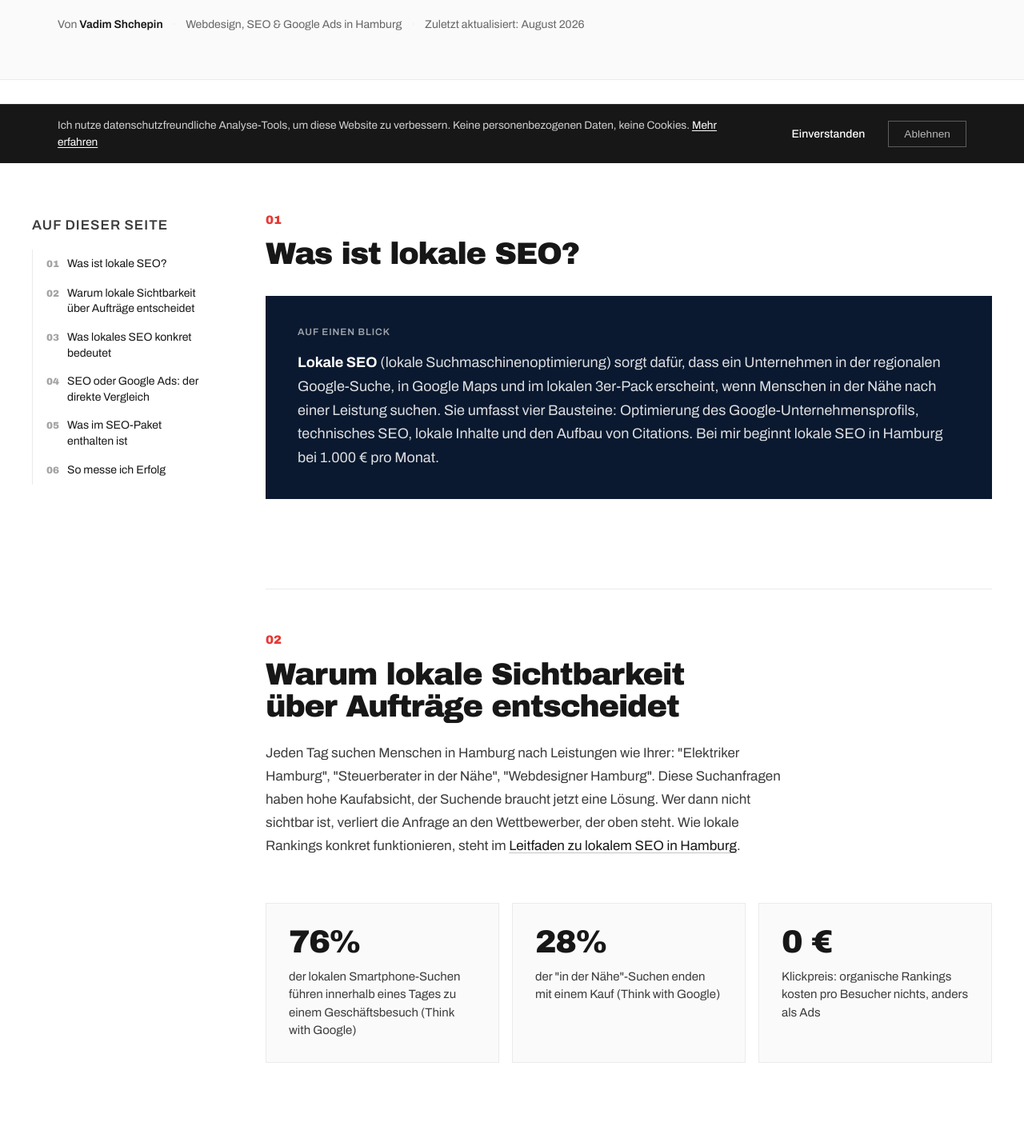
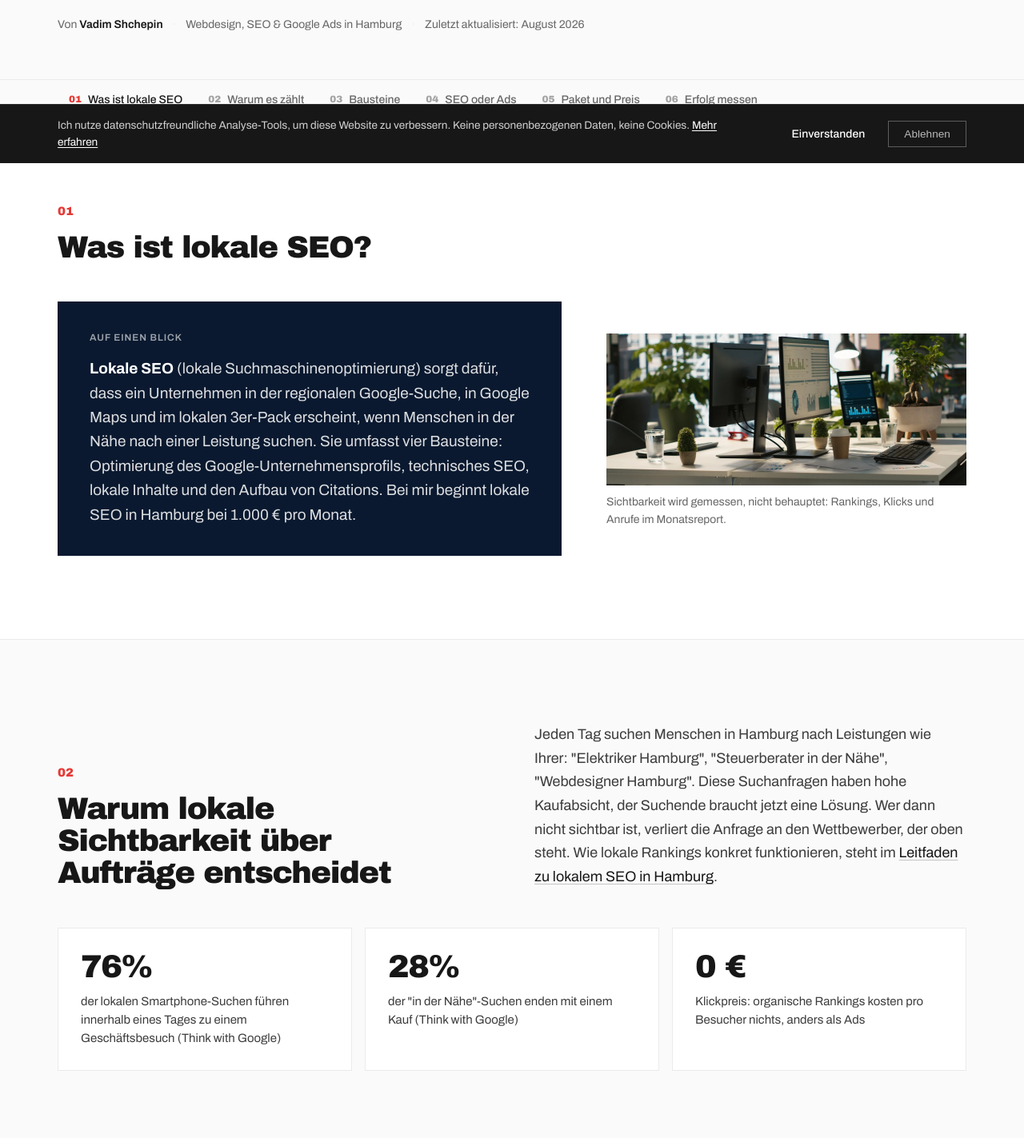
Before and after one commit to VadimShchepin/website.hamburg, a Next.js app: page /leistungen/seo in a window 1280 px wide. Shown: the part 596-2019 px from the top of the page at 80% size. Built offline with nearby package versions, Linux system fonts and the light colour scheme.

Commit message:
SEO-Seite als Referenz fuer Abschnitts-Baender: volle Breite, wechselnde Hintergruende, Sprungnavigation

```diff
--- a/app/leistungen/seo/page.jsx
+++ b/app/leistungen/seo/page.jsx
@@ -2,7 +2,7 @@ import Link from 'next/link';
 import AutoLinks from '../../../src/components/AutoLinks';
 import Breadcrumbs from '../../../src/components/Breadcrumbs';
 import HeroFacts from '../../../src/components/HeroFacts';
-import SubpageToc from '../../../src/components/SubpageToc';
+import JumpNav from '../../../src/components/JumpNav';
 import FaqSection from '../../../src/components/FaqSection';
 import RelatedServices from '../../../src/components/RelatedServices';
 import ServiceCta from '../../../src/components/ServiceCta';
@@ -85,17 +85,39 @@ export default function SeoPage() {
                 </div>
             </section>
 
-            <section className="subpage-content section light-bg">
-                <div className="container subpage-body">
-                    <SubpageToc />
+            <JumpNav label="Abschnitte" items={[
+                { id: 'was-ist-lokale-seo', num: '01', label: 'Was ist lokale SEO' },
+                { id: 'warum', num: '02', label: 'Warum es zählt' },
+                { id: 'bausteine', num: '03', label: 'Bausteine' },
+                { id: 'seo-oder-ads', num: '04', label: 'SEO oder Ads' },
+                { id: 'paket', num: '05', label: 'Paket und Preis' },
+                { id: 'erfolg', num: '06', label: 'Erfolg messen' },
+            ]} />
+
+            <div className="sx-bands">
+            <section id="was-ist-lokale-seo" className="sx-band is-alt">
+                <div className="container">
+                    <div className="sx-band-head is-solo">
                         <h2 className="animate-up">Was ist lokale SEO?</h2>
-                    <div className="subpage-takeaway animate-up">
+                    </div>
+                    <div className="sx-split animate-up">
+                        <div className="subpage-takeaway">
                             <p><strong>Lokale SEO</strong> (lokale Suchmaschinenoptimierung) sorgt dafür, dass ein Unternehmen in der regionalen Google-Suche, in Google Maps und im lokalen 3er-Pack erscheint, wenn Menschen in der Nähe nach einer Leistung suchen. Sie umfasst vier Bausteine: Optimierung des Google-Unternehmensprofils, technisches SEO, lokale Inhalte und den Aufbau von Citations. Bei mir beginnt lokale SEO in Hamburg bei 1.000 € pro Monat.</p>
                         </div>
+                        <figure className="subpage-figure">
+                            <img src="/leistungen/fotos/seo.webp" alt="Bürotisch mit zwei Monitoren, auf denen Diagramme und Kennzahlen zur Websiteleistung zu sehen sind" width="1800" height="760" loading="lazy" decoding="async" />
+                            <figcaption>Sichtbarkeit wird gemessen, nicht behauptet: Rankings, Klicks und Anrufe im Monatsreport.</figcaption>
+                        </figure>
+                    </div>
+                </div>
+            </section>
 
+            <section id="warum" className="sx-band">
+                <div className="container">
+                    <div className="sx-band-head">
                         <h2 className="animate-up">Warum lokale Sichtbarkeit über Aufträge entscheidet</h2>
                         <p className="animate-up">Jeden Tag suchen Menschen in Hamburg nach Leistungen wie Ihrer: "Elektriker Hamburg", "Steuerberater in der Nähe", "Webdesigner Hamburg". Diese Suchanfragen haben hohe Kaufabsicht, der Suchende braucht jetzt eine Lösung. Wer dann nicht sichtbar ist, verliert die Anfrage an den Wettbewerber, der oben steht. Wie lokale Rankings konkret funktionieren, steht im <a href="/wissen/lokales-seo-hamburg-guide">Leitfaden zu lokalem SEO in Hamburg</a>.</p>
-
+                    </div>
                     <div className="subpage-stats animate-up">
                         <div className="subpage-stat">
                             <span className="subpage-stat-value">76%</span>
@@ -110,13 +132,14 @@ export default function SeoPage() {
                             <span className="subpage-stat-label">Klickpreis: organische Rankings kosten pro Besucher nichts, anders als Ads</span>
                         </div>
                     </div>
+                </div>
+            </section>
 
-                    <figure className="subpage-figure is-band animate-up">
-                        <img src="/leistungen/fotos/seo.webp" alt="Bürotisch mit zwei Monitoren, auf denen Diagramme und Kennzahlen zur Websiteleistung zu sehen sind" width="1800" height="760" loading="lazy" decoding="async" />
-                        <figcaption>Sichtbarkeit wird gemessen, nicht behauptet: Rankings, Klicks und Anrufe im Monatsreport.</figcaption>
-                    </figure>
-
+            <section id="bausteine" className="sx-band is-alt">
+                <div className="container">
+                    <div className="sx-band-head is-solo">
                         <h2 className="animate-up">Was lokales SEO konkret bedeutet</h2>
+                    </div>
                     <div className="subpage-features-grid animate-up">
                         <div className="subpage-feature">
                             <h3>Google-Unternehmensprofil</h3>
@@ -135,9 +158,15 @@ export default function SeoPage() {
                             <p>Konsistente NAP-Daten (Name, Adresse, Telefon) in Branchenverzeichnissen wie dem Branchenbuch auf hamburg.de oder Gelbe Seiten, dazu lokale Backlinks. Google muss verstehen, dass Ihr Unternehmen in Hamburg relevant und vertrauenswürdig ist.</p>
                         </div>
                     </div>
+                </div>
+            </section>
 
+            <section id="seo-oder-ads" className="sx-band">
+                <div className="container">
+                    <div className="sx-band-head">
                         <h2 className="animate-up">SEO oder Google Ads: der direkte Vergleich</h2>
                         <p className="animate-up">Die beiden Kanäle schließen sich nicht aus. Sie lösen unterschiedliche Probleme:</p>
+                    </div>
                     <div className="subpage-table-wrap animate-up">
                         <table className="subpage-table">
                             <thead>
@@ -152,11 +181,20 @@ export default function SeoPage() {
                             </tbody>
                         </table>
                     </div>
+                </div>
+            </section>
 
+            <section id="paket" className="sx-band is-alt">
+                <div className="container">
+                    <div className="sx-band-head is-solo">
                         <h2 className="animate-up">Was im SEO-Paket enthalten ist</h2>
-                    <div className="subpage-single-price animate-up">
-                        <div className="sp-price-value">ab 1.000 &euro;/Monat</div>
+                    </div>
+                    <div className="subpage-single-price is-wide animate-up">
+                        <div>
+                            <h3>Lokale SEO-Betreuung</h3>
+                            <div className="sp-price-value">ab 1.000 &euro;<small>/Monat</small></div>
                             <p>Mindestlaufzeit 3 Monate, danach monatlich kündbar. Keine versteckten Kosten. Wie sich dieser Betrag in Arbeitsstunden aufteilt und was der Markt sonst verlangt, steht im Artikel <Link href="/wissen/seo-kosten-hamburg">Was kostet SEO in Hamburg</Link>.</p>
+                        </div>
                         <ul className="sp-price-includes">
                             <li>Initiales SEO-Audit und Strategie</li>
                             <li>Google Business Profile Optimierung</li>
@@ -169,17 +207,24 @@ export default function SeoPage() {
                             <li>Wettbewerber-Monitoring</li>
                         </ul>
                     </div>
+                </div>
+            </section>
 
+            <section id="erfolg" className="sx-band">
+                <div className="container">
+                    <div className="sx-band-head">
                         <h2 className="animate-up">So messe ich Erfolg</h2>
                         <p className="animate-up">Kein Agentur-Sprech, keine vagen Versprechen. Sie erhalten jeden Monat einen klaren Report mit:</p>
-                    <ul className="check-list animate-up">
+                    </div>
+                    <ul className="sx-cards animate-up">
                         <li><strong>Rankings:</strong> Wo stehen Sie für Ihre wichtigsten Keywords, und wie hat sich das verändert?</li>
                         <li><strong>Organischer Traffic:</strong> Wie viele Besucher kommen über Google, welche Seiten performen?</li>
                         <li><strong>Anfragen:</strong> Wie viele Leads kommen über die organische Suche?</li>
                         <li><strong>Nächste Schritte:</strong> Was wird im kommenden Monat optimiert und warum?</li>
                     </ul>
-                    <p className="animate-up">Dazu haben Sie jederzeit Zugang zum Live-Dashboard. Sie können mich fragen, wo wir stehen, und ich zeige es Ihnen in Echtzeit.</p>
-
+                    <div className="sx-band-text animate-up">
+                        <p>Dazu haben Sie jederzeit Zugang zum Live-Dashboard. Sie können mich fragen, wo wir stehen, und ich zeige es Ihnen in Echtzeit.</p>
+                    </div>
                     <div className="subpage-sources animate-up">
                         <h2>Quellen</h2>
                         <ol>
@@ -189,6 +234,7 @@ export default function SeoPage() {
                     </div>
                 </div>
             </section>
+            </div>
 
             <FaqSection title="Fragen zu SEO in Hamburg" items={faqItems} />
             <RelatedServices exclude="seo" />
--- a/src/styles/subpage-vx.css
+++ b/src/styles/subpage-vx.css
@@ -2006,3 +2006,338 @@ a.wissen-card:hover {
     overflow-wrap: break-word;
   }
 }
+
+/* ==========================================================================
+   Section bands (service pages, 2026-10): every top-level h2 opens its own
+   full-width band with alternating background. Head = number + h2 on the
+   left, short intro on the right; content below uses the full width.
+   Sticky JumpNav under the hero. Reference: app/leistungen/seo/page.jsx
+   ========================================================================== */
+.sx-bands {
+  counter-reset: sx-band;
+}
+
+.sx-band {
+  padding: 104px 0;
+  background: #FAFAFA;
+  border-top: 1px solid var(--sx-line);
+  scroll-margin-top: 110px;
+}
+
+.sx-band.is-alt {
+  background: #FFFFFF;
+}
+
+.sx-band-head {
+  display: grid;
+  grid-template-columns: 6fr 6fr;
+  gap: 56px;
+  align-items: end;
+  margin-bottom: 48px;
+}
+
+.sx-band-head.is-solo {
+  grid-template-columns: 1fr;
+}
+
+.sx-band-head h2 {
+  counter-increment: sx-band;
+  font-family: var(--sx-display);
+  font-weight: 400;
+  font-size: clamp(1.85rem, 3vw, 2.75rem);
+  line-height: 1.05;
+  letter-spacing: -0.035em;
+  color: var(--sx-fg);
+  text-wrap: balance;
+  max-width: 18ch;
+  margin: 0;
+}
+
+.sx-band-head h2::before {
+  content: counter(sx-band, decimal-leading-zero);
+  display: block;
+  font-size: 15px;
+  letter-spacing: 0;
+  color: var(--sx-red);
+  margin-bottom: 16px;
+}
+
+.sx-band-head p,
+.sx-band-text p {
+  font-size: 18px;
+  line-height: 1.65;
+  color: var(--sx-text);
+  margin: 0;
+}
+
+.sx-band-text p + p {
+  margin-top: 16px;
+}
+
+.sx-band a:not([class]) {
+  color: var(--sx-fg);
+  text-decoration: underline;
+  text-decoration-color: #C4C4C4;
+  text-underline-offset: 3px;
+}
+
+.sx-band a:not([class]):hover {
+  text-decoration-color: var(--sx-fg);
+}
+
+.sx-band strong {
+  color: var(--sx-fg);
+}
+
+/* Two-column body: text or panel left, supporting block right */
+.sx-split {
+  display: grid;
+  grid-template-columns: 7fr 5fr;
+  gap: 56px;
+  align-items: start;
+}
+
+.sx-split.is-even {
+  grid-template-columns: 1fr 1fr;
+}
+
+.sx-band .subpage-takeaway {
+  margin: 0;
+}
+
+.sx-band .subpage-takeaway p {
+  font-size: 19px;
+  line-height: 1.6;
+  color: rgba(255, 255, 255, 0.86);
+  margin: 0;
+}
+
+.sx-band .subpage-takeaway strong {
+  color: #FFFFFF;
+}
+
+.sx-band .subpage-stats,
+.sx-band .subpage-features-grid,
+.sx-band .subpage-pricing-compare,
+.sx-band .subpage-process,
+.sx-band .subpage-cases,
+.sx-band .subpage-table-wrap {
+  margin: 0;
+}
+
+.sx-band .subpage-stats + *,
+.sx-band .subpage-features-grid + *,
+.sx-band .subpage-table-wrap + *,
+.sx-band .sx-split + * {
+  margin-top: 40px;
+}
+
+.sx-band.is-alt .subpage-stat,
+.sx-band.is-alt .subpage-feature,
+.sx-band.is-alt .subpage-price-col:not(.subpage-price-featured),
+.sx-band.is-alt .subpage-single-price,
+.sx-band.is-alt .subpage-process .sp-step,
+.sx-band.is-alt .subpage-case-card,
+.sx-band.is-alt .sx-card {
+  background: #FAFAFA;
+}
+
+.sx-band:not(.is-alt) .subpage-stat,
+.sx-band:not(.is-alt) .subpage-feature,
+.sx-band:not(.is-alt) .subpage-price-col:not(.subpage-price-featured),
+.sx-band:not(.is-alt) .subpage-single-price,
+.sx-band:not(.is-alt) .subpage-process .sp-step,
+.sx-band:not(.is-alt) .subpage-case-card,
+.sx-band:not(.is-alt) .sx-card,
+.sx-band:not(.is-alt) .subpage-table-wrap {
+  background: #FFFFFF;
+}
+
+.sx-band .subpage-features-grid.is-four {
+  grid-template-columns: repeat(4, 1fr);
+}
+
+.sx-band .subpage-feature p,
+.sx-band .subpage-stat-label {
+  font-size: 15px;
+  line-height: 1.55;
+  color: var(--sx-text);
+}
+
+.sx-band .subpage-figure {
+  margin: 0;
+}
+
+.sx-band .subpage-figure img {
+  aspect-ratio: auto;
+}
+
+/* Generic numbered card grid for lists (e.g. "what you get each month") */
+.sx-cards {
+  list-style: none;
+  counter-reset: sx-card;
+  display: grid;
+  grid-template-columns: repeat(auto-fit, minmax(220px, 1fr));
+  gap: 16px;
+  padding: 0;
+  margin: 0;
+}
+
+.sx-cards > li,
+.sx-card {
+  counter-increment: sx-card;
+  padding: 28px;
+  border: 1px solid var(--sx-line);
+  font-size: 15px;
+  line-height: 1.55;
+  color: var(--sx-text);
+}
+
+.sx-cards > li::before {
+  content: counter(sx-card, decimal-leading-zero);
+  display: block;
+  font-family: var(--sx-display);
+  font-size: 28px;
+  line-height: 1;
+  color: var(--sx-fg);
+  margin-bottom: 18px;
+}
+
+.sx-cards > li strong {
+  display: block;
+  font-size: 17px;
+  margin-bottom: 6px;
+}
+
+/* One wide price: number + terms left, inclusions right */
+.sx-band .subpage-single-price.is-wide {
+  display: grid;
+  grid-template-columns: 5fr 7fr;
+  gap: 56px;
+  padding: 40px;
+}
+
+.sx-band .subpage-single-price.is-wide .sp-price-value {
+  font-size: clamp(36px, 4vw, 56px);
+  white-space: normal;
+}
+
+.sx-band .subpage-single-price.is-wide .sp-price-includes {
+  border-top: 0;
+  padding-top: 0;
+  columns: 2;
+  column-gap: 32px;
+}
+
+.sx-band .subpage-single-price.is-wide .sp-price-includes li {
+  break-inside: avoid;
+}
+
+.sx-band .subpage-single-price p {
+  font-size: 15px;
+  line-height: 1.6;
+  color: var(--sx-text);
+}
+
+.sx-band .subpage-sources {
+  margin-top: 64px;
+}
+
+@media (max-width: 1100px) {
+  .sx-band .subpage-features-grid.is-four {
+    grid-template-columns: repeat(2, 1fr);
+  }
+}
+
+@media (max-width: 900px) {
+  .sx-band-head,
+  .sx-split,
+  .sx-split.is-even,
+  .sx-band .subpage-single-price.is-wide {
+    grid-template-columns: 1fr;
+    gap: 24px;
+  }
+
+  .sx-band-head {
+    margin-bottom: 32px;
+  }
+}
+
+@media (max-width: 768px) {
+  .sx-band {
+    padding: 64px 0;
+  }
+
+  .sx-band-head h2 {
+    font-size: 30px;
+  }
+
+  .sx-band-head p,
+  .sx-band-text p {
+    font-size: 17px;
+  }
+
+  .sx-band .subpage-features-grid.is-four {
+    grid-template-columns: 1fr;
+  }
+
+  .sx-band .subpage-single-price.is-wide {
+    padding: 24px;
+  }
+
+  .sx-band .subpage-single-price.is-wide .sp-price-includes {
+    columns: 1;
+  }
+}
+
+.sx-band .subpage-price-col .sp-price-includes li,
+.sx-band .subpage-single-price .sp-price-includes li {
+  border-bottom: 0;
+  padding: 5px 0 5px 26px;
+  font-size: 15px;
+  line-height: 1.45;
+  color: var(--sx-fg);
+}
+
+.sx-band .subpage-price-featured .sp-price-includes li {
+  color: #FFFFFF;
+}
+
+.sx-band .subpage-price-col p {
+  font-size: 15px;
+  line-height: 1.55;
+  color: var(--sx-text);
+}
+
+.sx-band .subpage-price-featured p {
+  color: rgba(255, 255, 255, 0.8);
+}
+
+.sx-band .sx-cards + *,
+.sx-band .subpage-process + *,
+.sx-band .subpage-pricing-compare + *,
+.sx-band .subpage-cases + *,
+.sx-band .subpage-takeaway + * {
+  margin-top: 40px;
+}
+
+.sx-band .check-list {
+  padding: 0;
+  margin: 0;
+}
+
+.sx-band .check-list li {
+  font-size: 17px;
+  line-height: 1.6;
+  color: var(--sx-fg);
+  padding-left: 28px;
+  margin-bottom: 10px;
+}
+
+.sx-band .sp-price-value small {
+  font-family: var(--font-vx), sans-serif;
+  font-size: 0.4em;
+  font-weight: 600;
+  letter-spacing: 0;
+  margin-left: 4px;
+}
```
Lines whose indentation alone changed are shown as unchanged.
